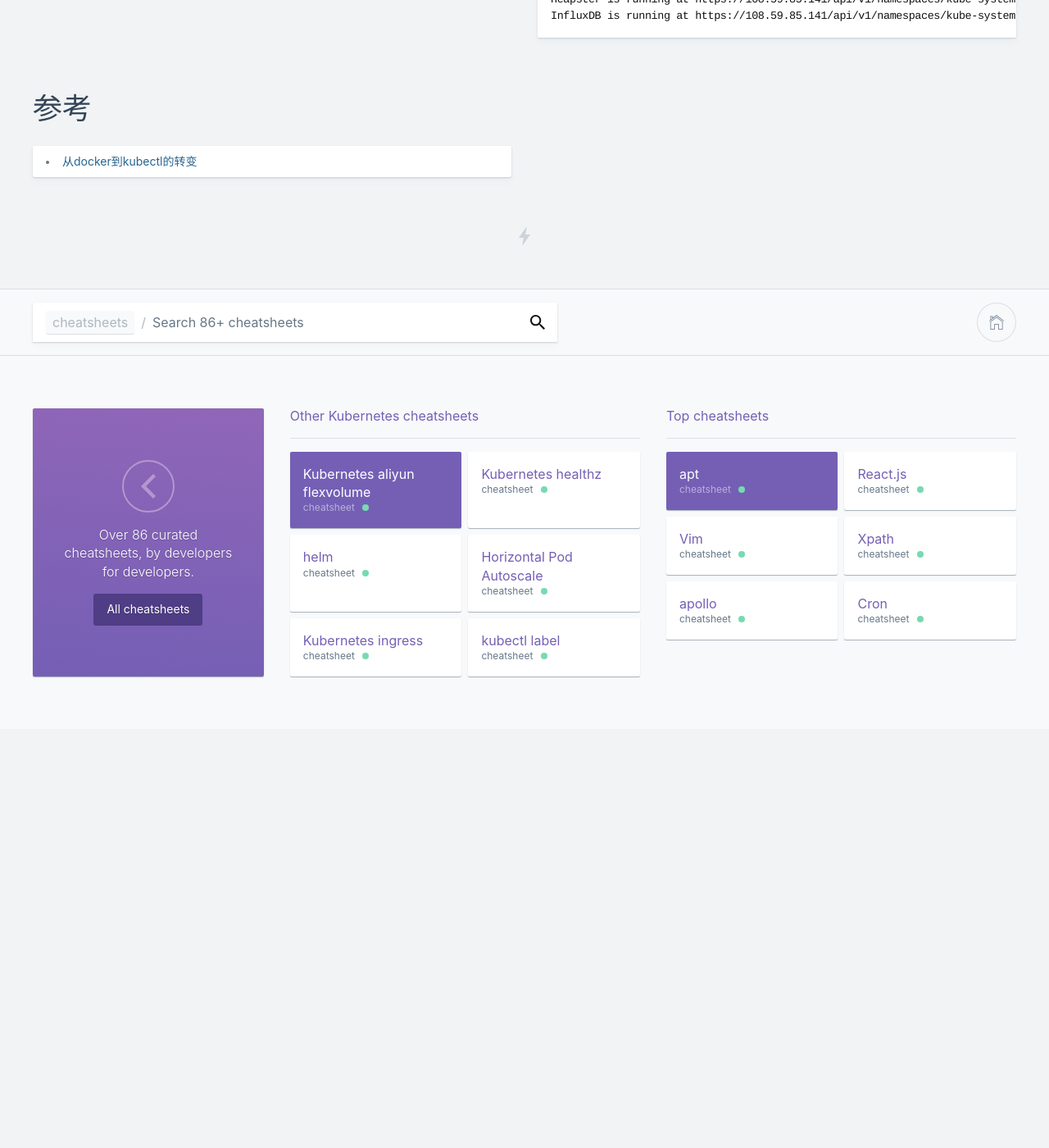
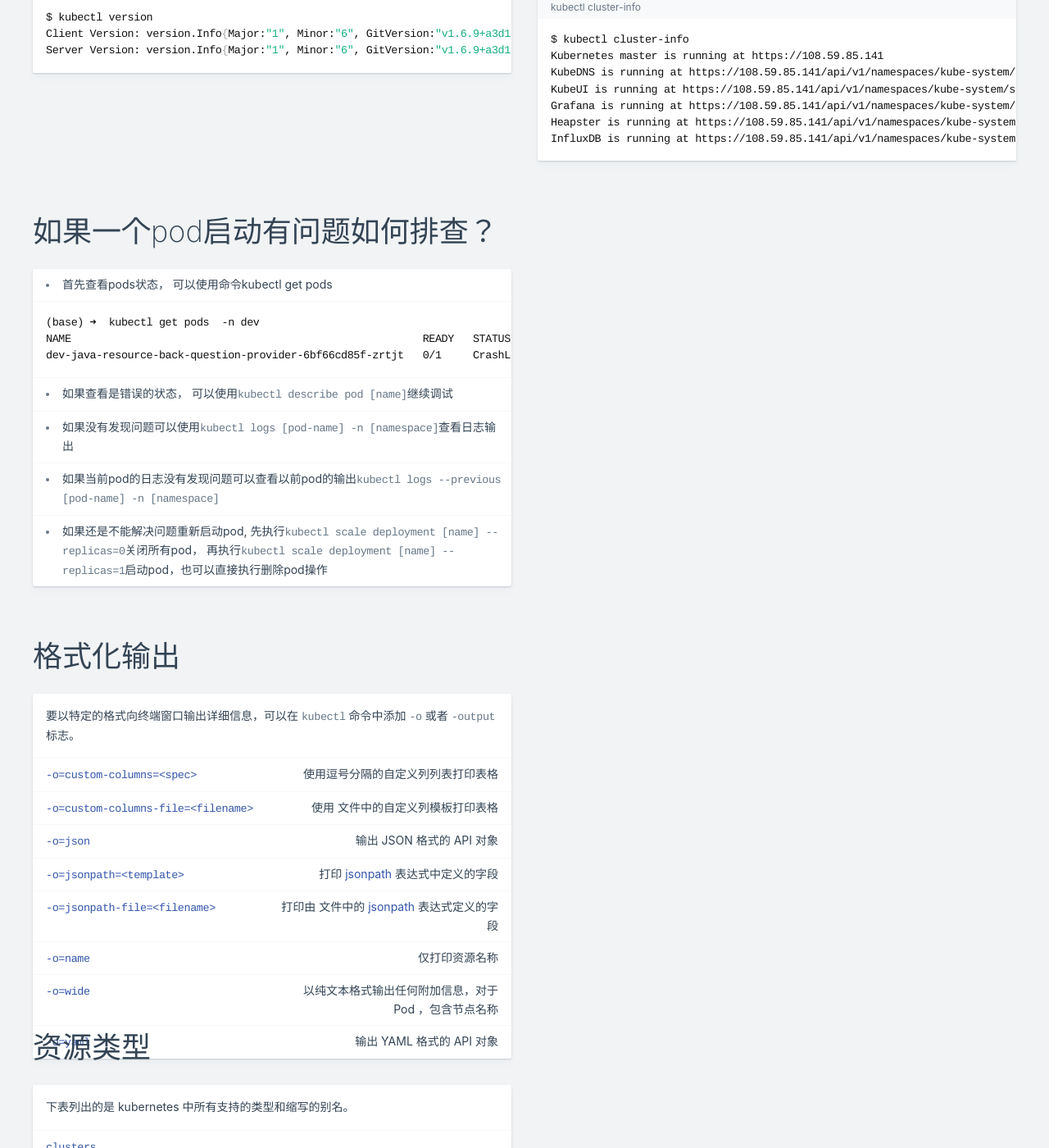
Before and after one commit to gongxiude/cheatsheets, a Jekyll site: the page built from kubernetes-kubectl.md, in a window 1280 px wide and 1400 px high, scrolled down 2516 px. Shown: the whole window at 82% size. Built offline with Jekyll 4.4.1, drawn with Linux system fonts in a browser that asks for light colours; nearby versions of some CDN libraries; comment, search, counter and statistics services are not loaded; before the commit the page ends 3405 px from its top, so only the background shows below that; some of the changed text lies outside the part shown.

Commit message:
kubectl 添加命令

````diff
--- a/kubernetes-kubectl.md
+++ b/kubernetes-kubectl.md
@@ -24,6 +24,13 @@ updated: 2017-11-19
 # start the pod running nginx
 $ kubectl run --image=nginx nginx-app --port=80 --env="DOMAIN=cluster"
 deployment "nginx-app" created
+```
+
+### 切换namespace
+
+默认在default namespace下
+```
+kubectl config set-context --current --namespace=devops
 ```
 
 ### 暴露服务
@@ -212,6 +219,78 @@ Heapster is running at https://108.59.85.141/api/v1/namespaces/kube-system/servi
 InfluxDB is running at https://108.59.85.141/api/v1/namespaces/kube-system/services/monitoring-influxdb/proxy
 ```
 
+## 如果一个pod启动有问题如何排查？
+
+
+* 首先查看pods状态， 可以使用命令kubectl get pods
+
+```
+(base) ➜  kubectl get pods  -n dev
+NAME                                                        READY   STATUS             RESTARTS   AGE
+dev-java-resource-back-question-provider-6bf66cd85f-zrtjt   0/1     CrashLoopBackOff   5761       20d
+```
+
+* 如果查看是错误的状态， 可以使用`kubectl describe pod [name]`继续调试
+
+* 如果没有发现问题可以使用`kubectl logs [pod-name] -n [namespace]`查看日志输出
+
+* 如果当前pod的日志没有发现问题可以查看以前pod的输出`kubectl logs --previous [pod-name] -n [namespace] `
+
+* 如果还是不能解决问题重新启动pod, 先执行`kubectl scale deployment [name] --replicas=0`关闭所有pod， 再执行`kubectl scale deployment [name] --replicas=1`启动pod，也可以直接执行删除pod操作
+
+##  格式化输出
+
+要以特定的格式向终端窗口输出详细信息，可以在 `kubectl` 命令中添加 `-o` 或者 `-output` 标志。
+
+| 输出格式                            | 描述                                                         |
+| ----------------------------------- | ------------------------------------------------------------ |
+| `-o=custom-columns=<spec>`          | 使用逗号分隔的自定义列列表打印表格                           |
+| `-o=custom-columns-file=<filename>` | 使用 文件中的自定义列模板打印表格                            |
+| `-o=json`                           | 输出 JSON 格式的 API 对象                                    |
+| `-o=jsonpath=<template>`            | 打印 [jsonpath](https://kubernetes.io/docs/user-guide/jsonpath) 表达式中定义的字段 |
+| `-o=jsonpath-file=<filename>`       | 打印由 文件中的 [jsonpath](https://kubernetes.io/docs/user-guide/jsonpath) 表达式定义的字段 |
+| `-o=name`                           | 仅打印资源名称                                               |
+| `-o=wide`                           | 以纯文本格式输出任何附加信息，对于 Pod ，包含节点名称        |
+| `-o=yaml`                           | 输出 YAML 格式的 API 对象                                    |
+
+
+## 资源类型
+
+下表列出的是 kubernetes 中所有支持的类型和缩写的别名。
+
+| 资源类型                   | 缩写别名 |
+| -------------------------- | -------- |
+| `clusters`                 |          |
+| `componentstatuses`        | `cs`     |
+| `configmaps`               | `cm`     |
+| `daemonsets`               | `ds`     |
+| `deployments`              | `deploy` |
+| `endpoints`                | `ep`     |
+| `event`                    | `ev`     |
+| `horizontalpodautoscalers` | `hpa`    |
+| `ingresses`                | `ing`    |
+| `jobs`                     |          |
+| `limitranges`              | `limits` |
+| `namespaces`               | `ns`     |
+| `networkpolicies`          |          |
+| `nodes`                    | `no`     |
+| `statefulsets`             |          |
+| `persistentvolumeclaims`   | `pvc`    |
+| `persistentvolumes`        | `pv`     |
+| `pods`                     | `po`     |
+| `podsecuritypolicies`      | `psp`    |
+| `podtemplates`             |          |
+| `replicasets`              | `rs`     |
+| `replicationcontrollers`   | `rc`     |
+| `resourcequotas`           | `quota`  |
+| `cronjob`                  |          |
+| `secrets`                  |          |
+| `serviceaccount`           | `sa`     |
+| `services`                 | `svc`    |
+| `storageclasses`           |          |
+| `thirdpartyresources`      |          |
+
+
 ## 参考
 
 - [从docker到kubectl的转变](https://github.com/rootsongjc/kubernetes.github.io/blob/master/docs/user-guide/docker-cli-to-kubectl.md)
````
Also changed, not shown: kubernetes-cronjob.md (added, +27 -0 lines), kubernetes-ingress.md (+1 -2 lines), kubernetes-hpa.md (line endings or trailing spaces).
